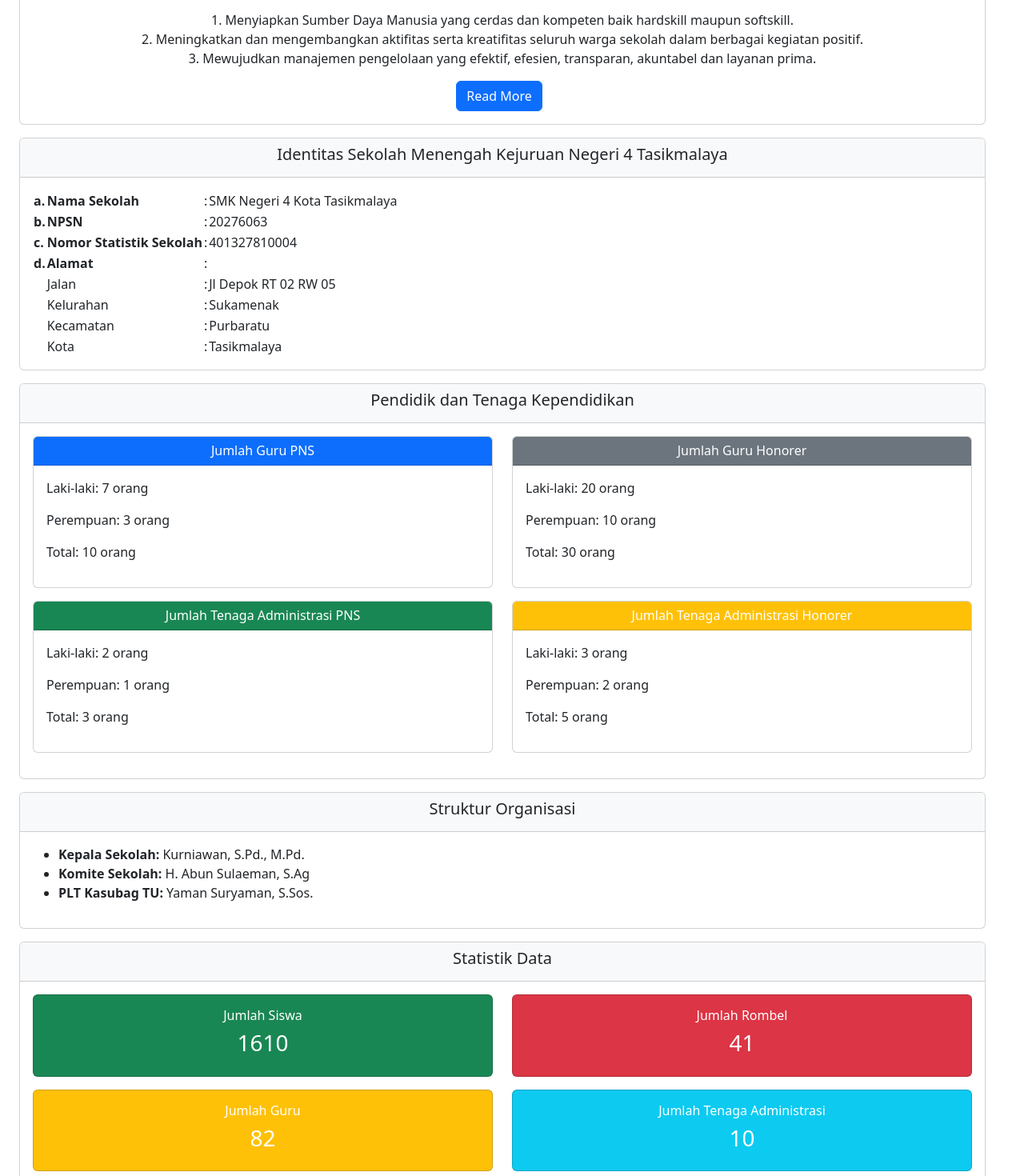
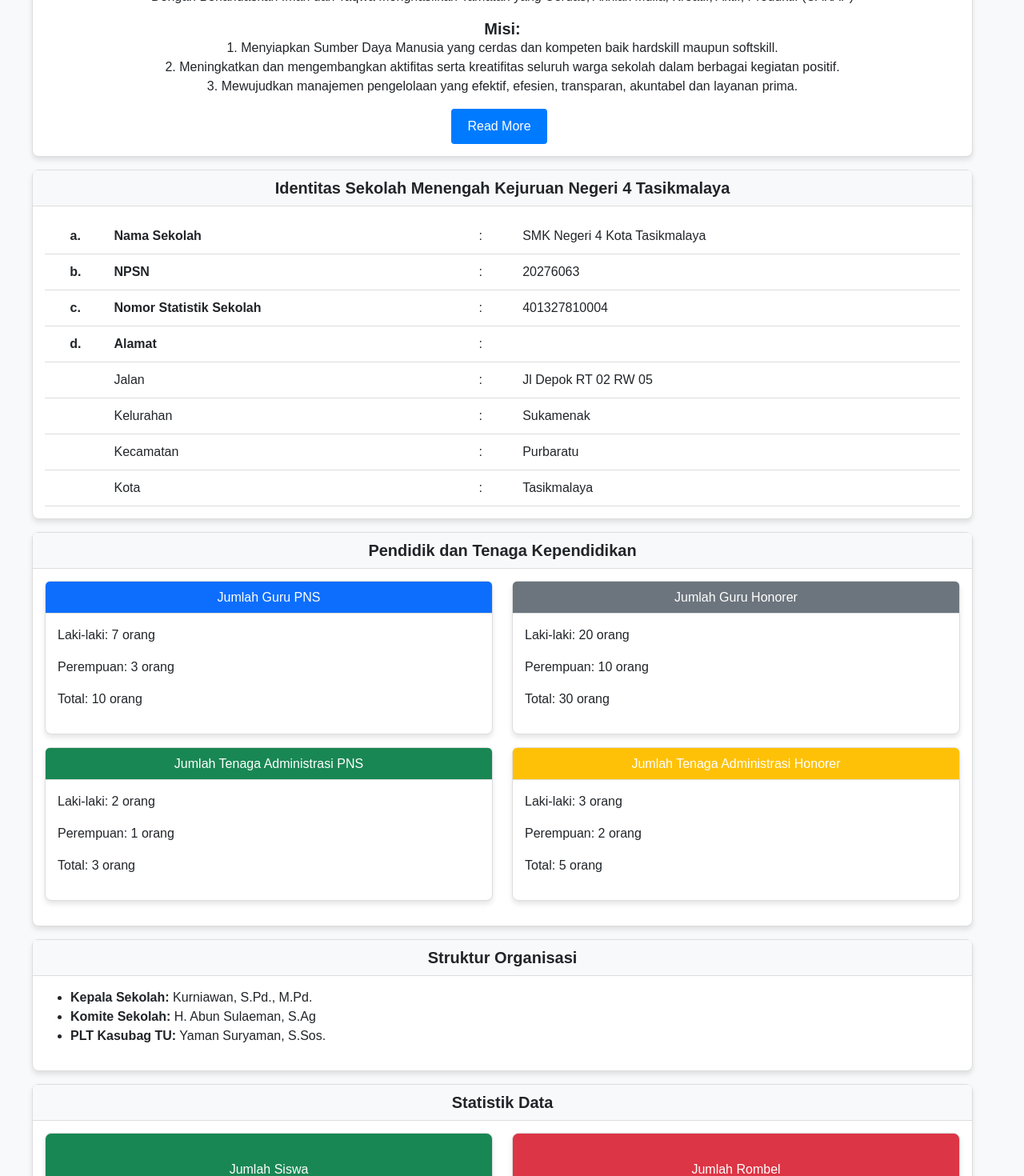
Before and after one commit to Ciroalve/websitesekolah1, a Nuxt app: page /profil/inde in a window 1280 px wide. Shown: the part 640-2110 px from the top of the page at 80% size. Built offline with nearby package versions, Linux system fonts and the light colour scheme.

Commit message:
Update index.vue

```diff
--- a/pages/profil/inde.vue
+++ b/pages/profil/inde.vue
@@ -275,3 +275,155 @@
       </div>
     </div>
     </template>
+
+<style>
+/* Global Styles */
+body {
+  font-family: 'Arial', sans-serif;
+  background-color: #f8f9fa;
+  margin: 0;
+  padding: 0;
+}
+
+h5 {
+  margin: 0;
+  font-weight: bold;
+}
+
+/* Container Styles */
+.container-fluid {
+  padding: 20px;
+}
+
+.text-white {
+  color: #ffffff !important;
+}
+
+.text-secondary {
+  color: #6c757d !important;
+}
+
+/* Link Styles */
+.text-decoration-none {
+  text-decoration: none !important;
+}
+
+.nuxt-link-active {
+  font-weight: bold;
+  text-decoration: underline;
+}
+
+/* Card Styles */
+.card {
+  border: 1px solid #ddd;
+  border-radius: 8px;
+  box-shadow: 0px 4px 6px rgba(0, 0, 0, 0.1);
+}
+
+.card-header {
+  font-size: 1.2rem;
+  font-weight: bold;
+  text-align: center;
+  padding: 10px;
+  border-bottom: 1px solid #ddd;
+}
+
+.card-body {
+  padding: 15px;
+}
+
+/* Button Styles */
+.btn {
+  padding: 10px 20px;
+  font-size: 1rem;
+  border-radius: 4px;
+  cursor: pointer;
+  transition: all 0.3s ease;
+}
+
+.btn-primary {
+  background-color: #007bff;
+  border: none;
+  color: white;
+}
+
+.btn-primary:hover {
+  background-color: #0056b3;
+}
+
+.btn-secondary {
+  background-color: #6c757d;
+  border: none;
+  color: white;
+}
+
+.btn-secondary:hover {
+  background-color: #565e64;
+}
+
+.btn-warning {
+  background-color: #ffc107;
+  border: none;
+  color: black;
+}
+
+.btn-warning:hover {
+  background-color: #d39e00;
+}
+
+/* Table Styles */
+.n4table {
+  width: 100%;
+  border-collapse: collapse;
+}
+
+.n4table td {
+  padding: 10px;
+  border-bottom: 1px solid #ddd;
+}
+
+.tableidentitas td:first-child {
+  text-align: center;
+  font-weight: bold;
+}
+
+.tableidentitas td {
+  vertical-align: top;
+}
+
+/* Statistic Cards */
+.card.bg-success,
+.card.bg-danger,
+.card.bg-warning,
+.card.bg-info {
+  padding: 20px;
+  border-radius: 8px;
+  color: white;
+  font-size: 1.2rem;
+}
+
+.card.bg-success {
+  background-color: #28a745;
+}
+
+.card.bg-danger {
+  background-color: #dc3545;
+}
+
+.card.bg-warning {
+  background-color: #ffc107;
+  color: black;
+}
+
+.card.bg-info {
+  background-color: #17a2b8;
+}
+
+/* Responsive Design */
+@media (max-width: 768px) {
+  .card {
+    margin-bottom: 20px;
+  }
+}
+
+</style>
```
